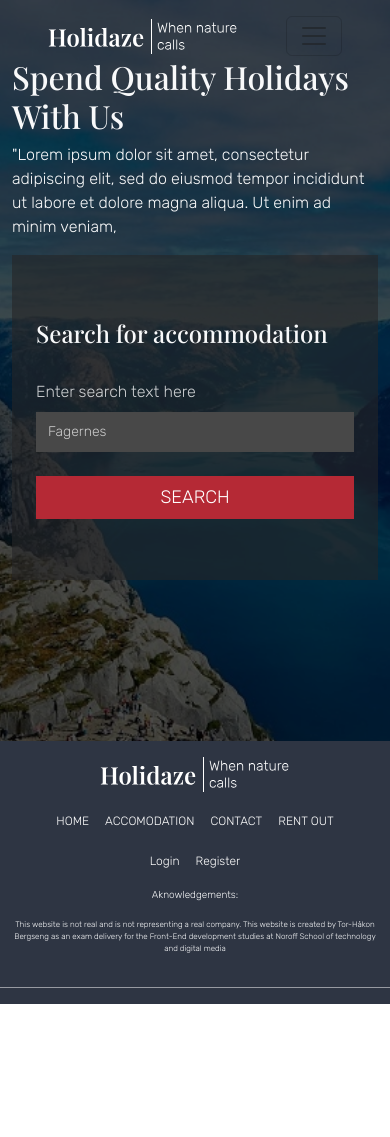
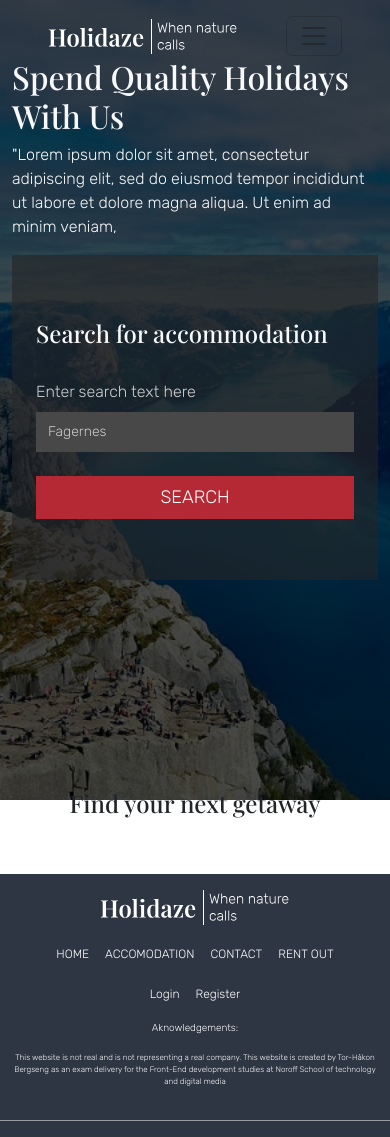
Before and after one commit to teehbee/project-exam-2, a React (Vite) app: page / in a window 390 px wide. Before the commit the page ends 1004 px from the top, so only its background shows below. Built offline with nearby package versions, Linux system fonts and the light colour scheme; a web font is replaced by a local one.

Commit message:
add lower section on frontpage

```diff
--- a/src/pages/home.tsx
+++ b/src/pages/home.tsx
@@ -8,7 +8,7 @@ function Home() {
         <source media="(min-width: 992px)" srcSet={frontpageHeroImageLarge} />
         <img className="position-absolute top-0 banner-img" src={frontpageHeroImageSmall} aria-label="A beautiful fjord" />
       </picture>
-      <div className="hero-container d-flex align-items-center justify-content-center position-relative">
+      <section className="hero-container d-flex align-items-center justify-content-center position-relative">
         <div className="container">
           <div className="row">
             <div className="col-12 col-lg-6">
@@ -20,8 +20,10 @@ function Home() {
             </div>
           </div>
         </div>
-      </div>
-      <div></div>
+      </section>
+      <section className="container text-center">
+        <h2 className="py-5 secondary-font fs-1-5rem-to-2-5rem">Find your next getaway</h2>
+      </section>
     </>
   );
 }
--- a/src/styles/style.scss
+++ b/src/styles/style.scss
@@ -31,6 +31,7 @@ $custom-fs-1-625rem: 1.625rem;
 $custom-fs-2rem: 2rem;
 $custom-fs-2-125rem: 2.125rem;
 $custom-fs-2-375rem: 2.375rem;
+$custom-fs-2-5rem: 2.5rem;
 $custom-fs-3rem: 3rem;
 $custom-fs-3-625rem: 3.625rem;
 $custom-fs-4-rem: 4rem;
@@ -76,6 +77,14 @@ $custom-fs-4-rem: 4rem;
 
   @include media-breakpoint-up("md") {
     font-size: $custom-fs-2rem;
+  }
+}
+
+.fs-1-5rem-to-2-5rem {
+  font-size: $custom-fs-1-5rem;
+
+  @include media-breakpoint-up("md") {
+    font-size: $custom-fs-2-5rem;
   }
 }
 
@@ -211,6 +220,9 @@ header {
   .border-bottom-nav-dropdown {
     border-bottom: 0.2px solid rgb(255, 255, 255, 0.5);
   }
+  .banner-img {
+    max-height: 500px;
+  }
 }
 
 @media screen and (min-width: 768px) {
@@ -226,6 +238,9 @@ header {
     width: 100%;
     margin-top: 10px;
     padding: 50px 0;
+  }
+  .banner-img {
+    max-height: 800px;
   }
 }
 
```
Also changed, not shown: src/assets/placeholderImg/placeHolderFrontPageTile.jpg (added).
